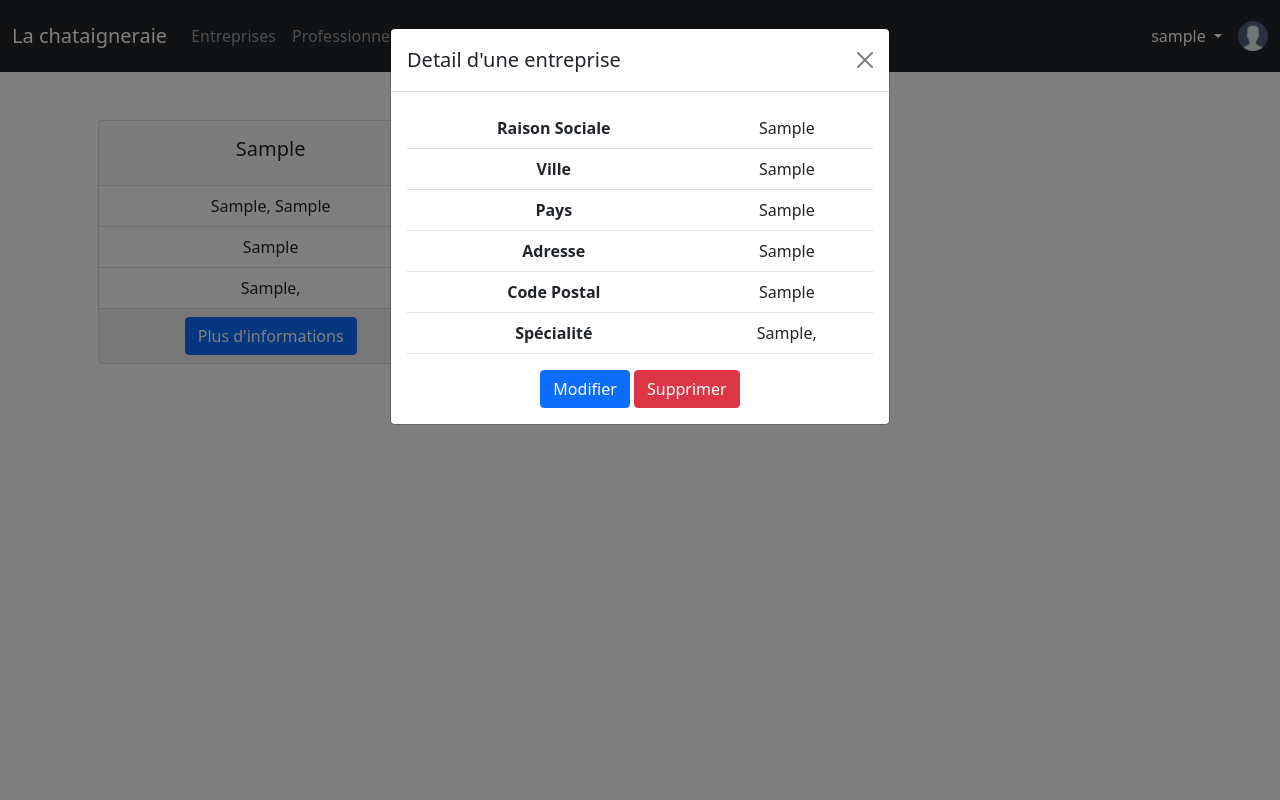
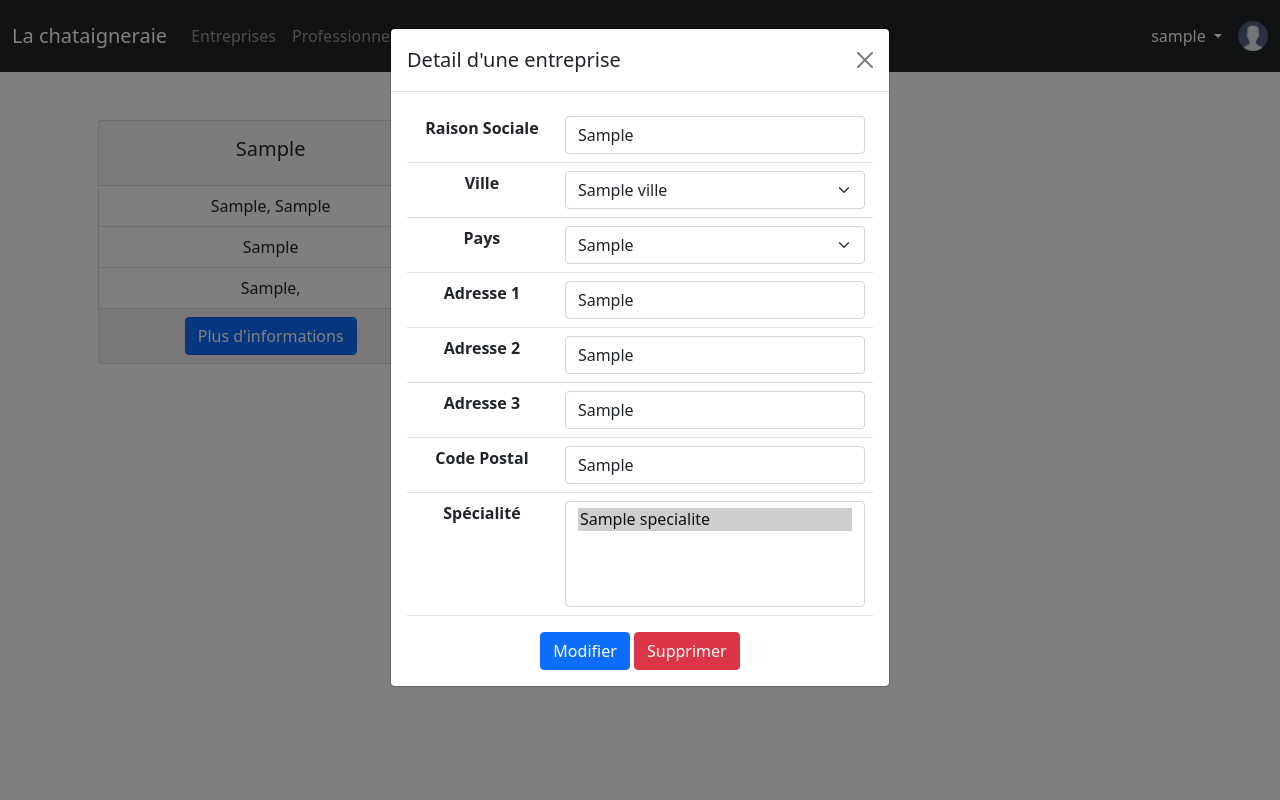
Before and after one commit to MADcampusgithub/AFLM_Application_Chataigneraie, a Symfony app: template AFLM_App/templates/entreprises.html.twig in a window 1280 px wide. Run offline with Twig, Linux system fonts and the light colour scheme; the template is opened without the code that fills it: most values are stand-ins (such as "Sample title", 1, 10 or a date in 2020); some libraries are stand-ins or nearby versions.

Commit message:
working CRUD for entreprises

```diff
--- a/AFLM_App/templates/entreprises.html.twig
+++ b/AFLM_App/templates/entreprises.html.twig
@@ -39,41 +39,81 @@
           <button type="button" class="btn-close" data-bs-dismiss="modal" aria-label="Close"></button>
         </div>
         <div class="modal-body">
+          <form id="entreprise_form" action="{{ path("edit_entreprises", {"id" : entreprise.id}) }}" method="POST">
             <table class="table">
               <tbody>
                 <tr>
                   <th>Raison Sociale</th>
-                <td>{{ entreprise.entRs }}</td>
+                  <td><input type="text" name="entRS" class="form-control" placeholder="" value="{{ entreprise.entRs }}"></td>
                 </tr>
                 <tr>
                   <th>Ville</th>
-                <td>{{ entreprise.entVille }}</td>
+                  <td>
+                    <select name="entVille" class="form-select" aria-label="Selection d'une ville">
+                      {% for ville in villes %}
+                        <option value="{{ville.id}}" {% if entreprise.entVille == ville.vilNom %}selected{% endif %}>
+                        {{ ville.vilNom }}
+                        </option>
+                      {% endfor %}
+                    </select>
+                  </td>
                 </tr>
                 <tr>
                   <th>Pays</th>
-                <td>{{ entreprise.entPays }}</td>
+                  <td>
+                    <select name="entPays" class="form-select" aria-label="Selection d'un pays">
+                      {% for unPays in pays %}
+                        <option value="{{unPays.id}}" {% if entreprise.entPays == unPays.payLibelle %}selected{% endif %}>
+                        {{ unPays.payLibelle }}
+                        </option>
+                      {% endfor %}
+                    </select>
+                  </td>
                 </tr>
                 <tr>
-                <th>Adresse</th>
-                <td>{{ entreprise.entAdresse1 }}</td>
+                  <th>Adresse 1</th>
+                  <td><input type="text" name="entAdr1" class="form-control" placeholder="" value="{{ entreprise.entAdresse1 }}"></td>
+                </tr>
+                <tr>
+                  <th>Adresse 2</th>
+                  <td><input type="text" name="entAdr2" class="form-control" placeholder="" value="{{ entreprise.entAdresse2 }}"></td>
+                </tr>
+                <tr>
+                  <th>Adresse 3</th>
+                  <td><input type="text" name="entAdr3" class="form-control" placeholder="" value="{{ entreprise.entAdresse3 }}"></td>
                 </tr>
                 <tr>
                   <th>Code Postal</th>
-                <td>{{ entreprise.entCP }}</td>
+                  <td><input type="text" name="entCP" class="form-control" placeholder="" value="{{ entreprise.entCP }}"></td>
                 </tr>
                 <tr>
                   <th>Spécialité</th>
                   <td>
-                  {% for spe in entreprise.entSpecialite %}
-                    {{ spe }},
+                  <select name="entSpes[]" class="form-select" multiple="multiple" aria-label="Selection de plusieurs spécialités">
+                    {% for spe in specialites %}
+                      <option value="{{ spe.id }}"
+                      {% set continue = false %}
+                      {% for entspe in entreprise.entSpecialite %}
+                          {% if entspe == spe.speLabel %}
+                              {% set continue = true %}
+                          {% endif %}
+                          {% if not continue %}
+                              selected
+                          {% endif %}
+                          {% if continue %}
+                              {% set continue = false %}
+                          {% endif %}
+                      {% endfor %}>
+                      {{ spe.speLabel }}
+                      </option>
                     {% endfor %}
+                    </select>
                   </td>
                 </tr>
               </tbody>
             </table>
-          <form action="{{path("suppr_entreprises", {"id" : entreprise.id})}}" method="DELETE">
-            <button type="submit" class="btn btn-primary">Modifier</button>
-            <button type="submit" class="btn btn-danger">Supprimer</button>
+            <input class="btn btn-primary" value="Modifier" type="submit" />
+            <a href="{{ path("suppr_entreprises", {"id" : entreprise.id}) }}" role="buttom" class="btn btn-danger">Supprimer</a>
           </form>
         </div>
       </div>
@@ -84,6 +124,7 @@
 {% endblock %}
 
 {% block scripts %}
+<script type="text/javascript" src="https://code.jquery.com/jquery-3.6.0.min.js"></script>
 <script type="text/javascript">
   var myModal = new bootstrap.Modal(document.getElementById("myModal"));
   myModal.toggle();
```
Also changed, not shown: AFLM_App/src/Controller/EntreprisesController.php (+48 -5 lines). Lines whose indentation alone changed are shown as unchanged.
